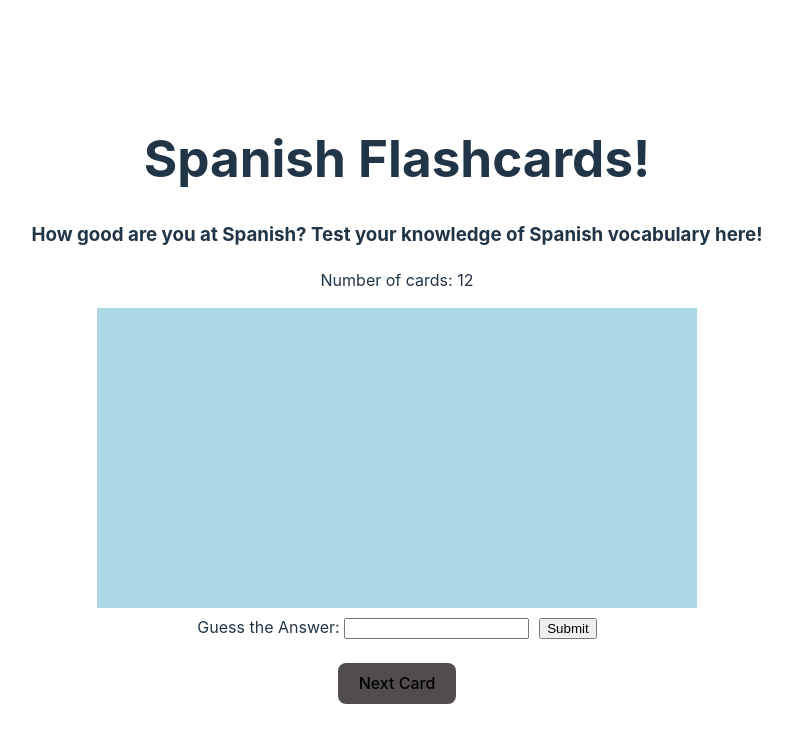
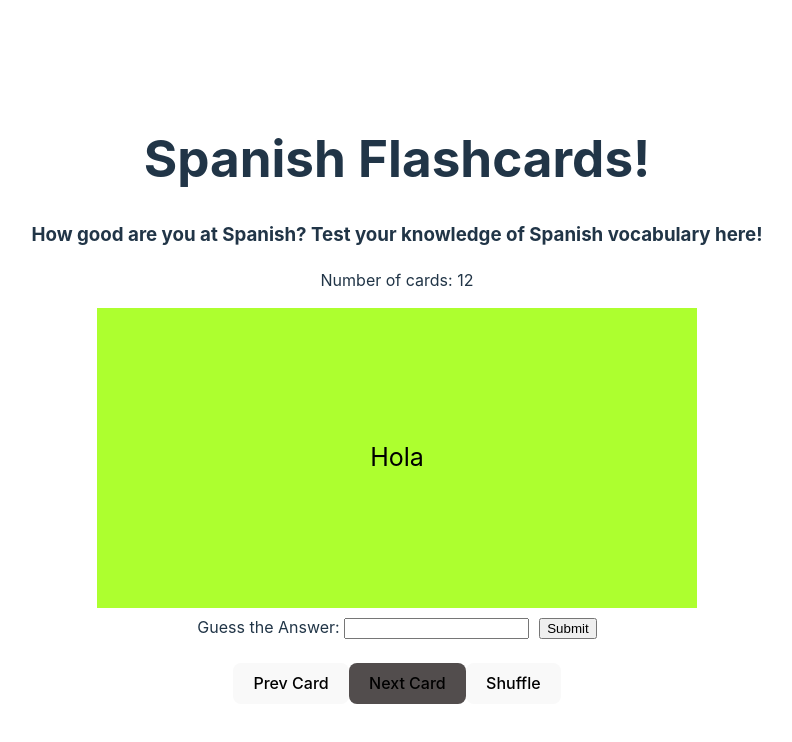
Before and after one commit to TonyLiu2004/Codepath-Project-2-Flashcards, a React (Vite) app: page / in a window 1280 px wide. Shown: the top 742 px of the page, without its empty margins (243-1035 px from the left). Built offline with nearby package versions, Linux system fonts and the light colour scheme.

Commit message:
Implemented shuffle cards

```diff
--- a/src/App.jsx
+++ b/src/App.jsx
@@ -23,21 +23,27 @@ const App = () => {
                  <Card front = "Estudiante" back = "Student" key="12" diff = "easy"></Card>,
                 ];
 
-  let displayCards =[0,1,2,3,4,5,6,7,8,9,10,11];
+  const [displayCards, setdisplayCards] = useState([0,1,2,3,4,5,6,7,8,9,10,11]);
   let shuffle = () =>{
-    let nums = [0,1,2,3,4,5,6,7,8,9,10,11];
-    for(let i = 0;i < cards.length;i++){
-      let r = Math.floor(Math.random() * nums.length);
-      displayCards[i] = nums[r];
-      nums[r] = nums[nums.length-1];
-      nums.pop();
+    for (let i = displayCards.length - 1; i > 0; i--) {
+      let r = Math.floor(Math.random() * (i + 1));
+      let temp = displayCards[i];
+      displayCards[i] = displayCards[r];
+      displayCards[r] = temp;
     }
+
+
+    console.log(displayCards);
   }
 
   const [displayCardIndex, setCardIndex] = useState(0);
-  const changeCard = () => {
-    const r =Math.floor(Math.random() * cards.length);
-    setCardIndex(r);
+  const nextCard = () => {
+    setCardIndex(displayCardIndex+1);
+  }
+  const prevCard = () => {
+    if(displayCardIndex > 0){
+      setCardIndex(displayCardIndex-1);
+    }
   }
 
 
@@ -48,7 +54,7 @@ const App = () => {
       <p>Number of cards: {cards.length}</p>
 
       <div className = "cardContainer">
-        {cards[displayCardIndex]}
+        {cards[displayCards[displayCardIndex]]}
       </div>
       <form onSubmit={handleSubmit}>
         <label>Guess the Answer:&nbsp;
@@ -61,7 +67,9 @@ const App = () => {
         <input type="submit" style={{ marginTop: '10px', marginLeft:'10px' }}/>
       </form> <br/>
 
-      <button className = "next-card" onClick = {changeCard}>Next Card</button>
+      <button className = "prev-card" onClick = {prevCard}>Prev Card</button>
+      <button className = "next-card" onClick = {nextCard}>Next Card</button>
+      <button className = "shuffle-cards" onClick = {shuffle}>Shuffle</button>
     </div>
 
   )
--- a/src/Card.jsx
+++ b/src/Card.jsx
@@ -2,7 +2,7 @@ import './Card.css';
 import React from "react";
 import {useState} from 'react';
 
-const Card = (getAns, input) =>{
+const Card = (input) =>{
     const [isFlipped, setIsFlipped] = useState(false);
 
     const flipCard = () => {
@@ -18,7 +18,6 @@ const Card = (getAns, input) =>{
         bgColor = {backgroundColor: "red"};
     }
 
-    let ans = input.back;
     let cardStyle = isFlipped ? {transform: 'rotateX(180deg)'} : {transform: 'rotateX(0deg)'};
     return(
             <div className = {input.front + input.back}>
```
